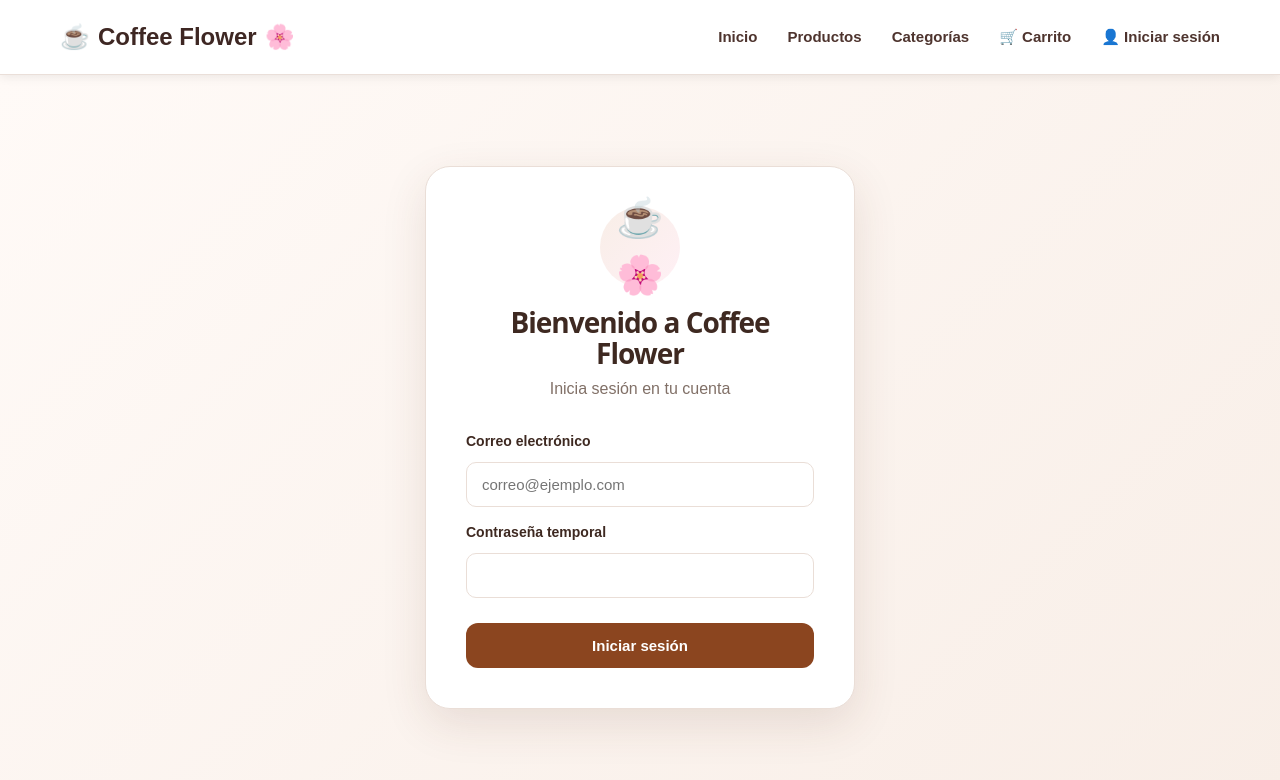
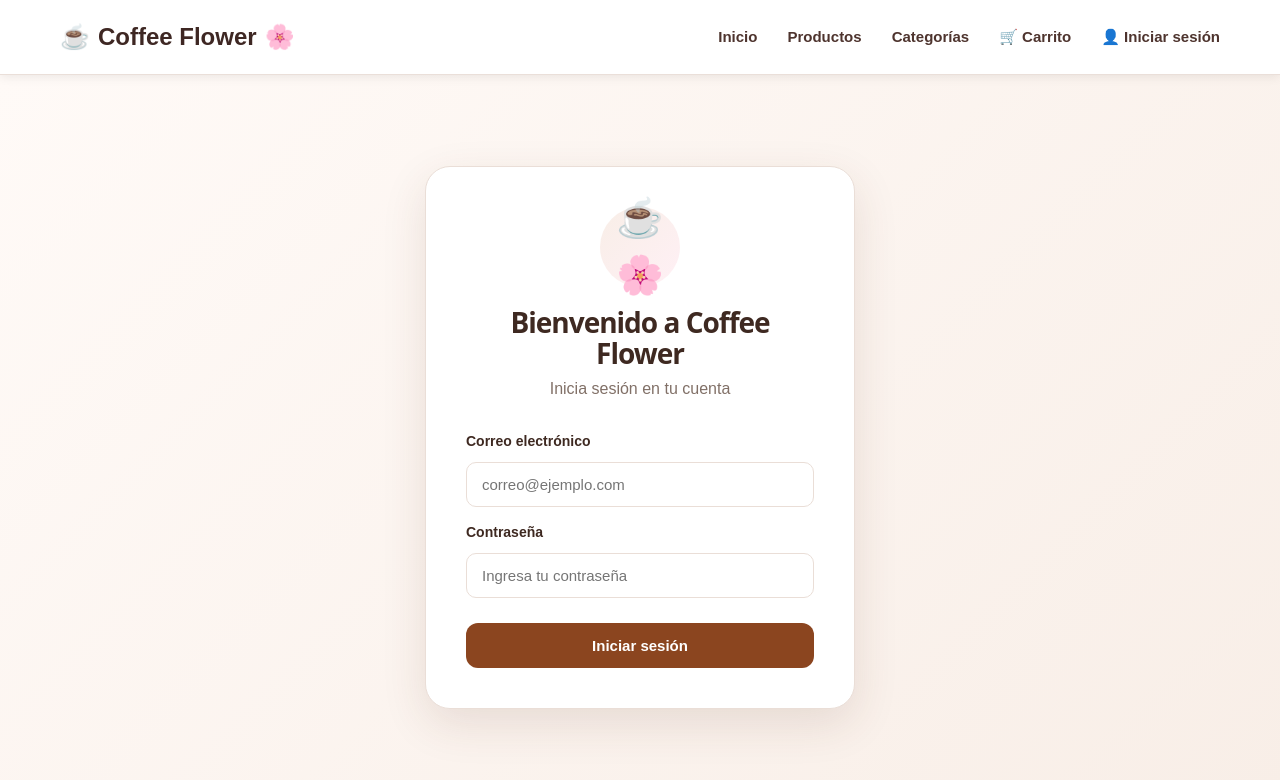
Before and after one commit to Barbara-Carolina7/Coffee_flower360, a React (Vite) app: page /login in a window 1280 px wide. Shown: the top 780 px of the page. Built offline with nearby package versions, Linux system fonts and the light colour scheme; no server answers; what aws-amplify would draw is missing.

Commit message:
Mejorar autenticacion y redireccion por rol

```diff
--- a/src/pages/LoginCliente.jsx
+++ b/src/pages/LoginCliente.jsx
@@ -3,15 +3,16 @@ import { useState } from "react";
 import { useNavigate } from "react-router-dom";
 import {
   signIn,
+  fetchAuthSession,
   confirmSignIn,
-  fetchAuthSession,
 } from "aws-amplify/auth";
 
 function LoginCliente() {
   const [email, setEmail] = useState("");
   const [password, setPassword] = useState("");
   const [nuevaPassword, setNuevaPassword] = useState("");
-  const [requiereCambio, setRequiereCambio] = useState(false);
+  const [requiereNuevaPassword, setRequiereNuevaPassword] =
+    useState(false);
   const [mensaje, setMensaje] = useState("");
   const [cargando, setCargando] = useState(false);
 
@@ -19,8 +20,11 @@ function LoginCliente() {
 
   const redirigirPorRol = async () => {
     const sesion = await fetchAuthSession();
+
     const grupos =
-      sesion.tokens?.accessToken?.payload?.["cognito:groups"] || [];
+      sesion.tokens?.idToken?.payload?.["cognito:groups"] ||
+      sesion.tokens?.accessToken?.payload?.["cognito:groups"] ||
+      [];
 
     if (grupos.includes("Admin")) {
       navigate("/dashboard", { replace: true });
@@ -29,7 +33,9 @@ function LoginCliente() {
     } else if (grupos.includes("Cliente")) {
       navigate("/", { replace: true });
     } else {
-      setMensaje("Tu usuario no tiene un grupo reconocido.");
+      setMensaje(
+        "Tu usuario inició sesión, pero no tiene un grupo reconocido en Cognito."
+      );
     }
   };
 
@@ -44,20 +50,24 @@ function LoginCliente() {
         password,
       });
 
-      if (resultado.isSignedIn) {
-        await redirigirPorRol();
-      } else if (
+      if (
         resultado.nextStep?.signInStep ===
         "CONFIRM_SIGN_IN_WITH_NEW_PASSWORD_REQUIRED"
       ) {
-        setRequiereCambio(true);
-        setMensaje("Crea una nueva contraseña para continuar.");
-      } else {
+        setRequiereNuevaPassword(true);
+        setMensaje("Debes crear una contraseña nueva para continuar.");
+        return;
+      }
+
+      if (!resultado.isSignedIn) {
         setMensaje(
           "Debes completar otro paso de autenticación: " +
             (resultado.nextStep?.signInStep || "revisa tu cuenta")
         );
+        return;
       }
+
+      await redirigirPorRol();
     } catch (error) {
       console.error("Error de inicio de sesión:", error);
       setMensaje(error.message || "No se pudo iniciar sesión.");
@@ -69,12 +79,6 @@ function LoginCliente() {
   const cambiarPassword = async (e) => {
     e.preventDefault();
     setMensaje("");
-
-    if (nuevaPassword.length < 8) {
-      setMensaje("La nueva contraseña debe tener al menos 8 caracteres.");
-      return;
-    }
-
     setCargando(true);
 
     try {
@@ -82,21 +86,19 @@ function LoginCliente() {
         challengeResponse: nuevaPassword,
       });
 
-      if (resultado.isSignedIn) {
-        setRequiereCambio(false);
+      if (!resultado.isSignedIn) {
+        setMensaje(
+          "Autenticación pendiente: " +
+            (resultado.nextStep?.signInStep || "intenta nuevamente")
+        );
+        return;
+      }
+
+      setRequiereNuevaPassword(false);
       await redirigirPorRol();
-      } else {
-        setMensaje(
-          "Cognito requiere otro paso: " +
-            (resultado.nextStep?.signInStep || "consulta al administrador")
-        );
-      }
     } catch (error) {
       console.error("Error al cambiar contraseña:", error);
-      setMensaje(
-        error.message ||
-          "No se pudo cambiar la contraseña. Revisa los requisitos de Cognito."
-      );
+      setMensaje(error.message || "No se pudo cambiar la contraseña.");
     } finally {
       setCargando(false);
     }
@@ -108,38 +110,11 @@ function LoginCliente() {
         <div className="login-icon">☕🌸</div>
 
         <h1>Bienvenido a Coffee Flower</h1>
-        <p>
-          {requiereCambio
-            ? "Crea tu nueva contraseña"
-            : "Inicia sesión en tu cuenta"}
-        </p>
 
-        {!requiereCambio ? (
-          <form onSubmit={iniciarSesion}>
-            <label>Correo electrónico</label>
-            <input
-              type="email"
-              value={email}
-              onChange={(e) => setEmail(e.target.value)}
-              placeholder="correo@ejemplo.com"
-              autoComplete="username"
-              required
-            />
+        {requiereNuevaPassword ? (
+          <>
+            <p>Crea una contraseña nueva para continuar.</p>
 
-            <label>Contraseña temporal</label>
-            <input
-              type="password"
-              value={password}
-              onChange={(e) => setPassword(e.target.value)}
-              autoComplete="current-password"
-              required
-            />
-
-            <button type="submit" disabled={cargando}>
-              {cargando ? "Ingresando..." : "Iniciar sesión"}
-            </button>
-          </form>
-        ) : (
             <form onSubmit={cambiarPassword}>
               <label>Nueva contraseña</label>
               <input
@@ -155,6 +130,37 @@ function LoginCliente() {
                 {cargando ? "Guardando..." : "Cambiar contraseña"}
               </button>
             </form>
+          </>
+        ) : (
+          <>
+            <p>Inicia sesión en tu cuenta</p>
+
+            <form onSubmit={iniciarSesion}>
+              <label>Correo electrónico</label>
+              <input
+                type="email"
+                value={email}
+                onChange={(e) => setEmail(e.target.value)}
+                placeholder="correo@ejemplo.com"
+                autoComplete="username"
+                required
+              />
+
+              <label>Contraseña</label>
+              <input
+                type="password"
+                value={password}
+                onChange={(e) => setPassword(e.target.value)}
+                placeholder="Ingresa tu contraseña"
+                autoComplete="current-password"
+                required
+              />
+
+              <button type="submit" disabled={cargando}>
+                {cargando ? "Ingresando..." : "Iniciar sesión"}
+              </button>
+            </form>
+          </>
         )}
 
         {mensaje && (
```
Lines whose indentation alone changed are shown as unchanged.
